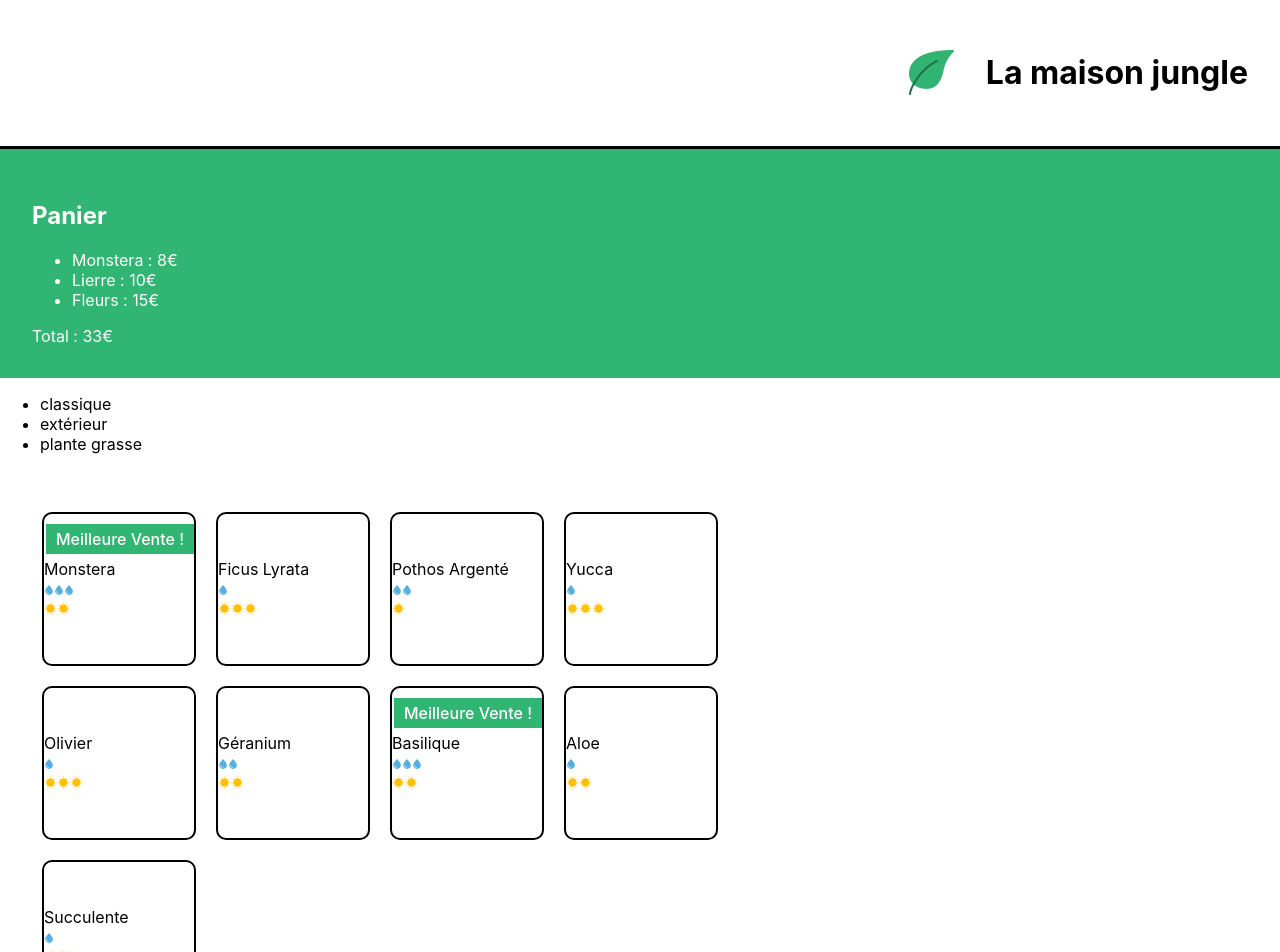
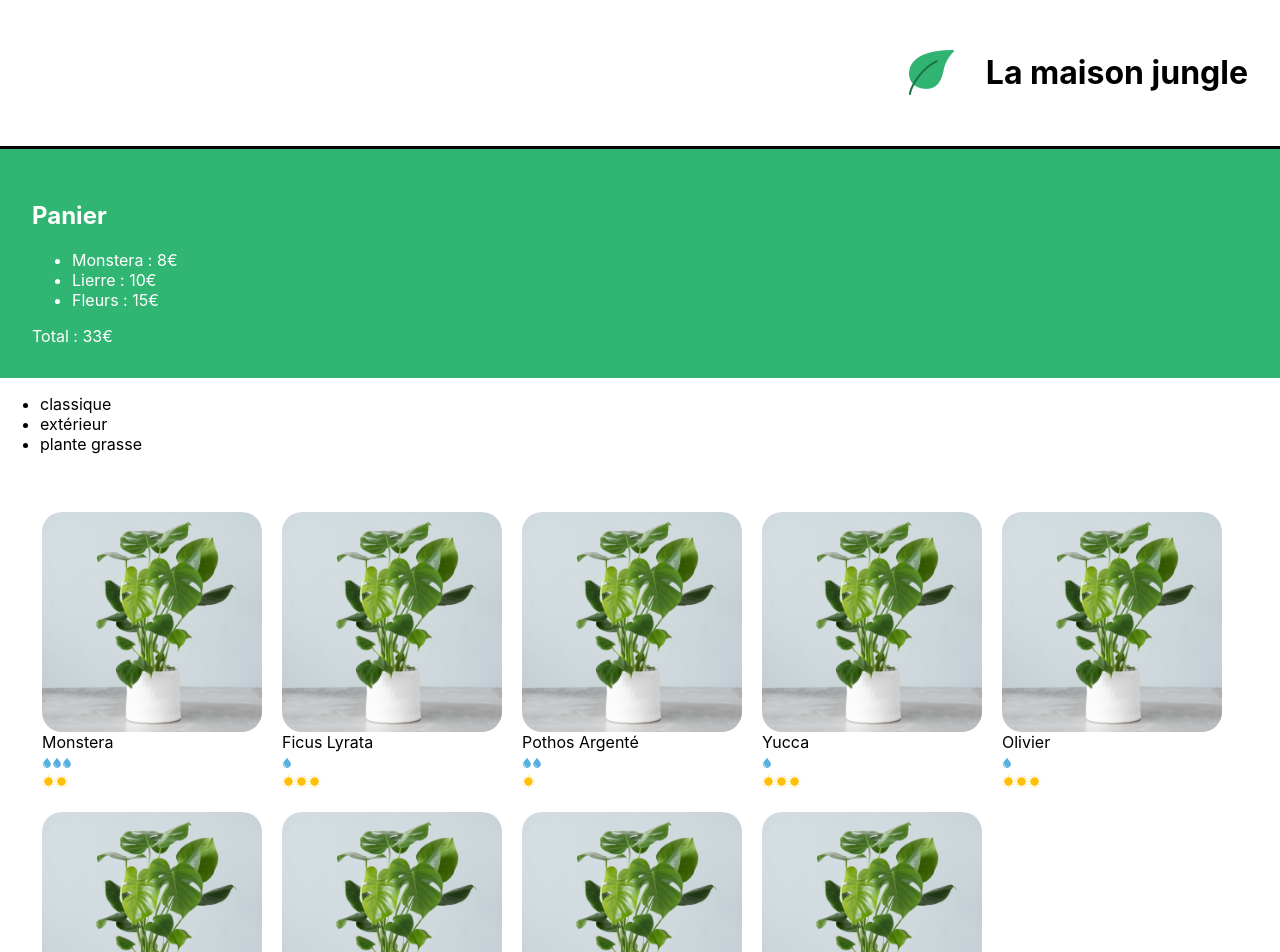
Before and after one commit to JonathanTramond/OC-debuter-avec-react, a React (Create React App) app: page / in a window 1280 px wide. Shown: the top 952 px of the page. Built offline with nearby package versions, Linux system fonts and the light colour scheme.

Commit message:
ajout des props et ajout du premier event

```diff
--- a/src/components/App.js
+++ b/src/components/App.js
@@ -1,11 +1,21 @@
 import Banner from './Banner'
 import Cart from './Cart'
 import ShoppingList from './ShoppingList'
+
+function handleSubmit(e) {
+  e.preventDefault()
+  console.log(e)
+  alert(e.target['my_input'].value)
+}
 
 function App() {
     return (
       <div>
         <Banner /><Cart /><ShoppingList />
+            <form onSubmit={handleSubmit} >
+            <input type='text' name='my_input' placeholder='Tapez votre texte' />
+            <button type='submit'>Entrer</button>
+            </form>
       </div>
       )
 }
--- a/src/components/Banner.js
+++ b/src/components/Banner.js
@@ -1,6 +1,5 @@
 import '../styles/Banner.css'
 import logo from '../assets/logo.png'
-import Recommendation from './Recommendation'
 
 function Banner() {
     const title = 'La maison jungle'
--- a/src/components/CareScale.js
+++ b/src/components/CareScale.js
@@ -1,12 +1,33 @@
 import sun from '../assets/sun.svg'
 import water from '../assets/water.svg'
+
+function handleClick(careType, scaleValue) {
+    const scaleType = careType === 'light' ? 'de lumière' : "d'arrosage";
+    let value = ''
+
+    console.log(scaleValue)
+
+    switch (scaleValue) {
+        case 1:
+            value = 'peu';
+            break ;
+        case 2:
+            value = 'modérement';
+            break ;
+        case 3:
+            value = 'beaucoup';
+            break ;
+    }
+
+    alert(`Cette plante requiert ${value} ${scaleType}`)
+}
 
 function CareScale({ scaleValue, careType }) {
     const range = [1, 2, 3]
     const scaleType = careType === 'light' ? <img src={sun} alt='icône soleil'/> : <img src={water} alt="icône goutte d'eau" />
 
     return (
-        <div>
+        <div onClick={() => handleClick(careType, scaleValue)}>
             {range.map((rangeElem) => scaleValue >= rangeElem ? <span key={rangeElem.toString()}>{scaleType}</span> : null
             )}
         </div>
--- a/src/components/PlantItem.js
+++ b/src/components/PlantItem.js
@@ -1,14 +1,21 @@
 import '../styles/PlantItem.css'
 import CareScale from './CareScale'
+import monstera from '../assets/monstera.jpg'
 
-function PlantItem ({name, cover, id, light, water, isBestSale}) {
+function handleClick(e) {
+    console.log(`✨ Ceci est un clic ✨`, e)
+}
+
+function PlantItem ({name, category, cover, id, light, water, isBestSale}) {
 
     return (
-    <li key={id} className='lmj-plant-item'>
+    <li key={id} className='lmj-plant-item' onClick={() => handleClick(name)} >
+    <img className='lmj-plant-item-cover' src={cover} alt={`${name} cover`} />
     {name}
-    {isBestSale && <div className='lmj-sales'>Meilleure vente !</div>}
-    <CareScale careType='water' scaleValue={water} />
-    <CareScale careType='light' scaleValue={light} />
+    <div>
+        <CareScale careType='water' scaleValue={water} />
+        <CareScale careType='light' scaleValue={light} />
+    </div>
     </li> )
 }
 
--- a/src/components/Recommendation.js
+++ /dev/null
@@ -1,15 +0,0 @@
-function Recommendation() {
-    const currentDay = new Date().getDay();
-    console.log(currentDay);
-    const isFriday = currentDay === 5;
-    // const isSpring = currentMonth >= 2 && currentMonth <= 5;
-    console.log(isFriday);
-
-    if (!isFriday) {
-        return <div>Ce n'est pas vendredi</div>
-    }
-
-    return <div>C'est vendredi !</div>
-}
-
-export default Recommendation
--- a/src/components/ShoppingList.js
+++ b/src/components/ShoppingList.js
@@ -19,7 +19,7 @@ function ShoppingList() {
 			</ul>
 			<ul className='lmj-plant-list'>
 				{plantList.map((plant) => (
-						<PlantItem name={plant.name} cover={plant.cover} id={plant.id} light={plant.light} water={plant.water} isBestSale={plant.isBestSale} />
+						<PlantItem name={plant.name} category={plant.category} cover={plant.cover} id={plant.id} light={plant.light} water={plant.water} isBestSale={plant.isBestSale} />
 				))}
 			</ul>
 		</div>
--- a/src/datas/plantList.js
+++ b/src/datas/plantList.js
@@ -4,7 +4,7 @@ export const plantList = [
 	{
 		name: 'monstera',
 		category: 'classique',
-		cover: {monstera},
+		cover: monstera,
 		id: '1ed',
 		isBestSale: true,
 		light: 2,
@@ -13,6 +13,7 @@ export const plantList = [
 	{
 		name: 'ficus lyrata',
 		category: 'classique',
+		cover: monstera,
 		id: '2ab',
 		light: 3,
 		water: 1
@@ -20,6 +21,7 @@ export const plantList = [
 	{
 		name: 'pothos argenté',
 		category: 'classique',
+		cover: monstera,
 		id: '3sd',
 		light: 1,
 		water: 2
@@ -27,6 +29,7 @@ export const plantList = [
 	{
 		name: 'yucca',
 		category: 'classique',
+		cover: monstera,
 		id: '4kk',
 		light: 3,
 		water: 1
@@ -34,6 +37,7 @@ export const plantList = [
 	{
 		name: 'olivier',
 		category: 'extérieur',
+		cover: monstera,
 		id: '5pl',
 		light: 3,
 		water: 1
@@ -41,6 +45,7 @@ export const plantList = [
 	{
 		name: 'géranium',
 		category: 'extérieur',
+		cover: monstera,
 		id: '6uo',
 		light: 2,
 		water: 2
@@ -48,6 +53,7 @@ export const plantList = [
 	{
 		name: 'basilique',
 		category: 'extérieur',
+		cover: monstera,
 		id: '7ie',
 		isBestSale: true,
 		light: 2,
@@ -56,6 +62,7 @@ export const plantList = [
 	{
 		name: 'aloe',
 		category: 'plante grasse',
+		cover: monstera,
 		id: '8fp',
 		light: 2,
 		water: 1
@@ -63,6 +70,7 @@ export const plantList = [
 	{
 		name: 'succulente',
 		category: 'plante grasse',
+		cover: monstera,
 		id: '9vn',
 		light: 2,
 		water: 1
--- a/src/styles/ShoppingList.css
+++ b/src/styles/ShoppingList.css
@@ -3,28 +3,6 @@
 	padding: 32px;
 	display: flex;
 	flex-wrap: wrap;
-	max-width: 800px;
+	/*max-width: 800px;*/
+	max-width:100vw;
 }
-
-.lmj-plant-item {
-	border: solid 2px black;
-	border-radius: 10px;
-	height: 150px;
-	width: 150px;
-	margin: 10px;
-	display: flex;
-	align-items: center;
-	justify-content: center;
-	flex-direction: column;
-	position: relative;
-}
-
-.lmj-sales {
-	position: absolute;
-	right: 0px;
-	top: 10px;
-	font-weight: 500;
-	color: white;
-	padding: 5px 10px;
-	background-color: #31b572;
-}
```
Also changed, not shown: 1 other file (tests, documents, lock files or other folders).
